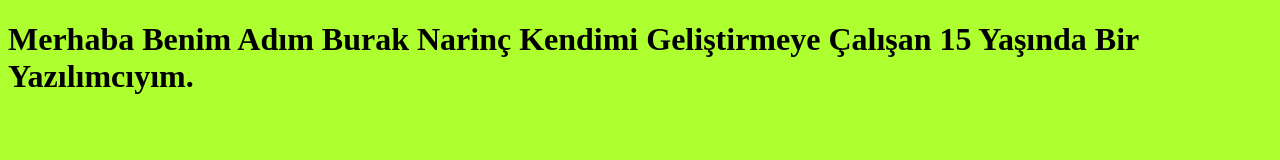
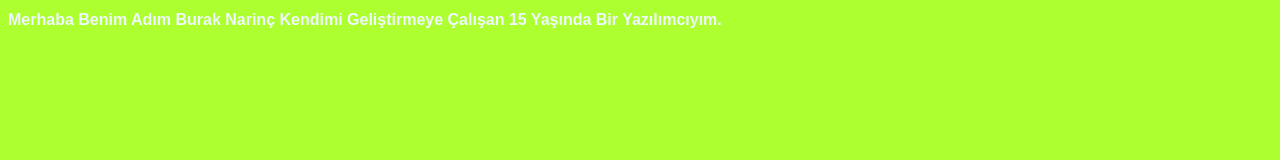
Before and after one commit to GARAMELHOCAM/MainSite, a plain HTML site: page index.html in a window 1280 px wide. Drawn offline with Linux system fonts and the light colour scheme.

Commit message:
Update index.css

```diff
--- a/index.css
+++ b/index.css
@@ -1,3 +1,10 @@
 body{
     background-color: greenyellow;
 }
+
+h1 {
+    color: aliceblue;
+    text-align: left;
+    font-size: medium;
+    font-family: Arial, Helvetica, sans-serif;
+}
```
